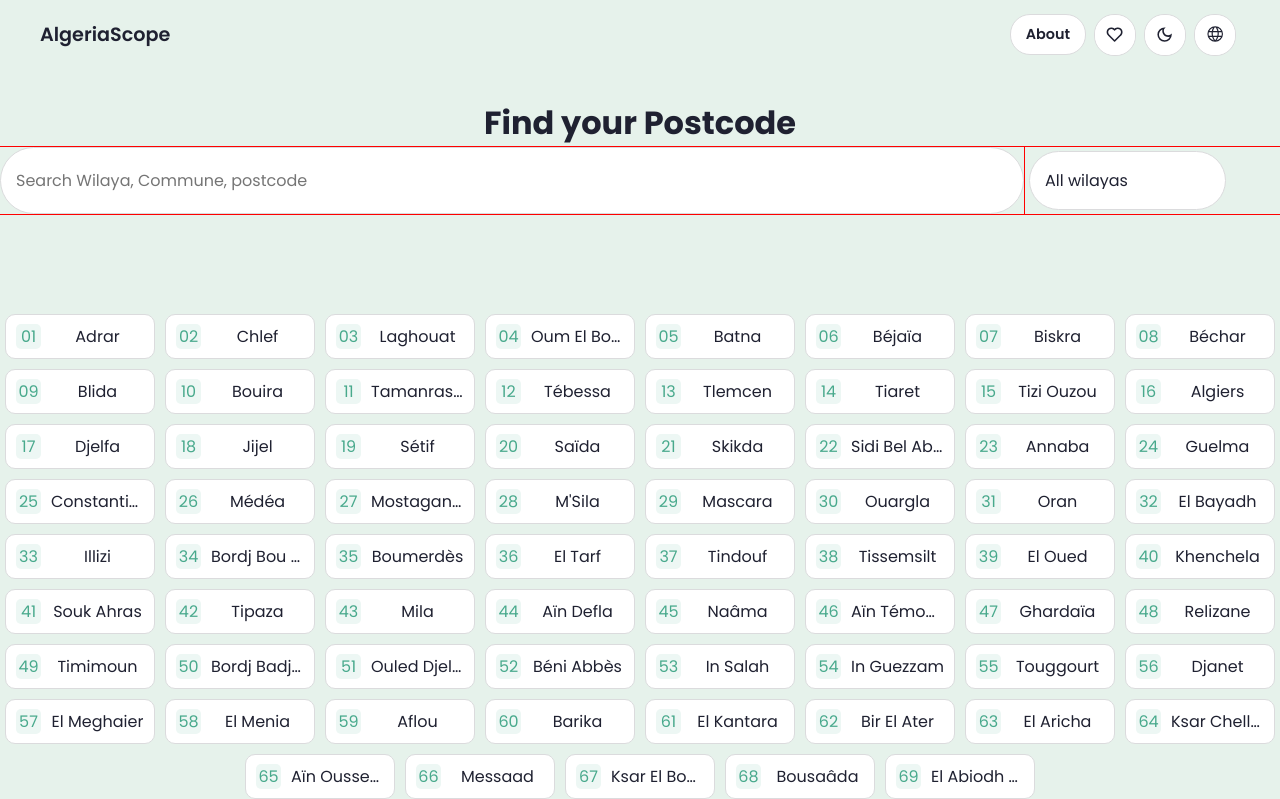
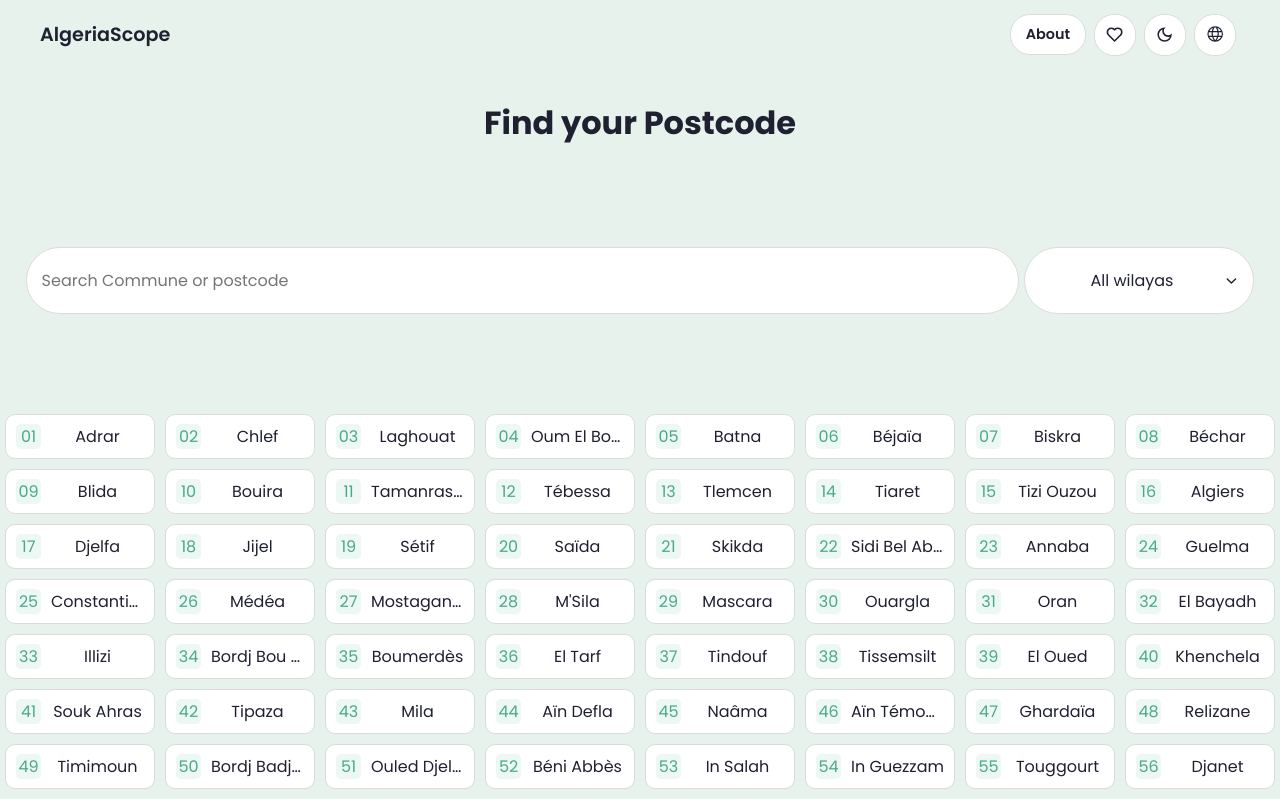
Before and after one commit to algeriascope/algeriascope.github.io, a React (Vite) app: page /postcodes in a window 1280 px wide. Shown: the top 799 px of the page. Built offline with nearby package versions, Linux system fonts and the light colour scheme.

Commit message:
custom select/options

```diff
--- a/src/components/PostcodesSearch.jsx
+++ b/src/components/PostcodesSearch.jsx
@@ -2,12 +2,13 @@ import React, { useState } from 'react';
 import styles from './PostcodesSearch.module.css';
 import { slugify } from '../pages/Postcodes';
 import data from '../data/algeria_data.json';
-import { FaMapPin } from 'react-icons/fa6';
+import { FaLessThanEqual, FaMapPin } from 'react-icons/fa6';
+import { IoIosArrowDown, IoIosArrowUp } from 'react-icons/io';
 
 const PostcodesSearch = () => {
   const [query, setQuery] = useState('');
   const [selectedWilaya, setSelectedWilaya] = useState('All wilayas');
-
+  const [isOpen, setIsOpen] = useState(false);
   const formattedQuery = slugify(query);
 
   const filteredData =
@@ -44,13 +45,12 @@ const PostcodesSearch = () => {
   return (
     <div className={styles.container}>
       <div className={styles.inputWrapper}>
-
         <input
           type="text"
           className={styles.searchInput}
           value={query}
           onChange={(e) => setQuery(e.target.value)}
-        placeholder="Search Wilaya, Commune, postcode"
+          placeholder="Search Commune or postcode"
         />
         {formattedQuery.length >= 2 && (
           <div className={styles.searchResults}>
@@ -76,21 +76,39 @@ const PostcodesSearch = () => {
             )}
           </div>
         )}
+      </div>
+      <div className={styles.selectWrapper}>
+        <div className={styles.wilayaSelect} onClick={() => setIsOpen(!isOpen)}>
+          <span className={styles.wilayaSpan}>{selectedWilaya}</span>
+          {isOpen ? <IoIosArrowUp /> : <IoIosArrowDown />}
+        </div>
 
+        {isOpen && (
+          <div className={styles.optionsMenu}>
+            <span
+              className={styles.wilayaOption}
+              onClick={() => {
+                setSelectedWilaya('All wilayas');
+                setIsOpen(false);
+              }}
+            >
+              All wilayas
+            </span>
+            {data.map((w) => (
+              <span
+                className={styles.wilayaOption}
+                key={w.wilaya_code}
+                onClick={() => {
+                  setSelectedWilaya(w.wilaya_name);
+                  setIsOpen(false);
+                }}
+              >
+                {`${w.wilaya_code} - ${w.wilaya_name}`}
+              </span>
+            ))}
           </div>
-      <select
-        value={selectedWilaya}
-        onChange={(e) => setSelectedWilaya(e.target.value)}
-        className={styles.wilayaSelect}
-      >
-        <option className={styles.wilayaOption} value="All wilayas">All wilayas</option>
-        {data.map((w) => (
-          <option key={w.wilaya_name} value={w.wilaya_name}>
-            {w.wilaya_name}
-          </option>
-        ))}
-      </select>
-
+        )}
+      </div>
     </div>
   );
 };
--- a/src/components/PostcodesSearch.module.css
+++ b/src/components/PostcodesSearch.module.css
@@ -1,16 +1,17 @@
 .container {
   display: flex;
   align-items: center;
-  width: 100%;
-  outline: 1px solid #f00;
+  width: 96vw;
+  /* outline: 1px solid #f00; */
   gap: 5px;
   margin-bottom: 100px;
+  margin: 100px auto;
 }
 
-.inputWrapper{
+.inputWrapper {
   position: relative;
-  width: 80vw;
-  outline: 1px solid #f00;
+  width: 100%;
+  /* outline: 1px solid #f00; */
 }
 
 .searchInput {
@@ -39,38 +40,64 @@
   border-color: var(--accent-color);
 }
 
+.selectWrapper {
+  min-width: 230px;
+  position: relative;
+  user-select: none;
+}
+
 .wilayaSelect {
-  -webkit-appearance: none;
-  -moz-appearance: none;
-  appearance: none;
-  box-shadow: none;
+  display: flex;
+  align-items: center;
+  justify-content: center;
   color: var(--text-primary);
   background-color: var(--bg-card);
   border: 1px solid var(--card-border);
-  height: 100%;
+  width: 100%;
   padding: 20px 15px;
   border-radius: 999px;
-  font-family: inherit;
-  line-height: inherit;
-  font-size: inherit;
+  cursor: pointer;
 }
 
-.wilayaSelect:focus{
-  outline: none;
+.wilayaSelect:hover {
+  background-color: var(--bg-card-hover);
+  border-color: var(--card-border-hover);
+  transition:
+    border-color 0.2s ease-in-out,
+    background-color 0.2s ease-in-out;
 }
 
-.wilayaOption{
-    -webkit-appearance: none;
-  -moz-appearance: none;
-  appearance: none;
-  box-shadow: none;
+.wilayaSpan{
+  width: 100%;
+  text-align: center;
+}
+
+.optionsMenu {
+  display: flex;
+  flex-direction: column;
+  position: absolute;
+  top: 100%;
+  left: 0;
+  background-color: var(--bg-card);
+  border: 1px solid var(--card-border);
+  height: 300px;
+  width: 100%;
+  overflow-y: auto;
+  border-radius: 10px;
+}
+
+.wilayaOption {
   color: var(--text-primary);
   background-color: var(--bg-card);
-  border: 1px solid var(--card-border);
-  font-family: inherit;
-  line-height: inherit;
-  font-size: inherit;
+  width: 100%;
+  padding: 10px;
+  cursor: pointer;
 }
+
+.wilayaOption:hover {
+  background-color: var(--bg-card-hover);
+}
+
 .searchResults {
   position: absolute;
   display: flex;
@@ -79,7 +106,7 @@
   top: 100%;
   left: 50%;
   transform: translateX(-50%);
-  width: 90vw;
+  width: 100%;
   max-height: 300px;
   overflow-y: auto;
   background-color: var(--bg-card);
```
Lines whose indentation alone changed are shown as unchanged.
